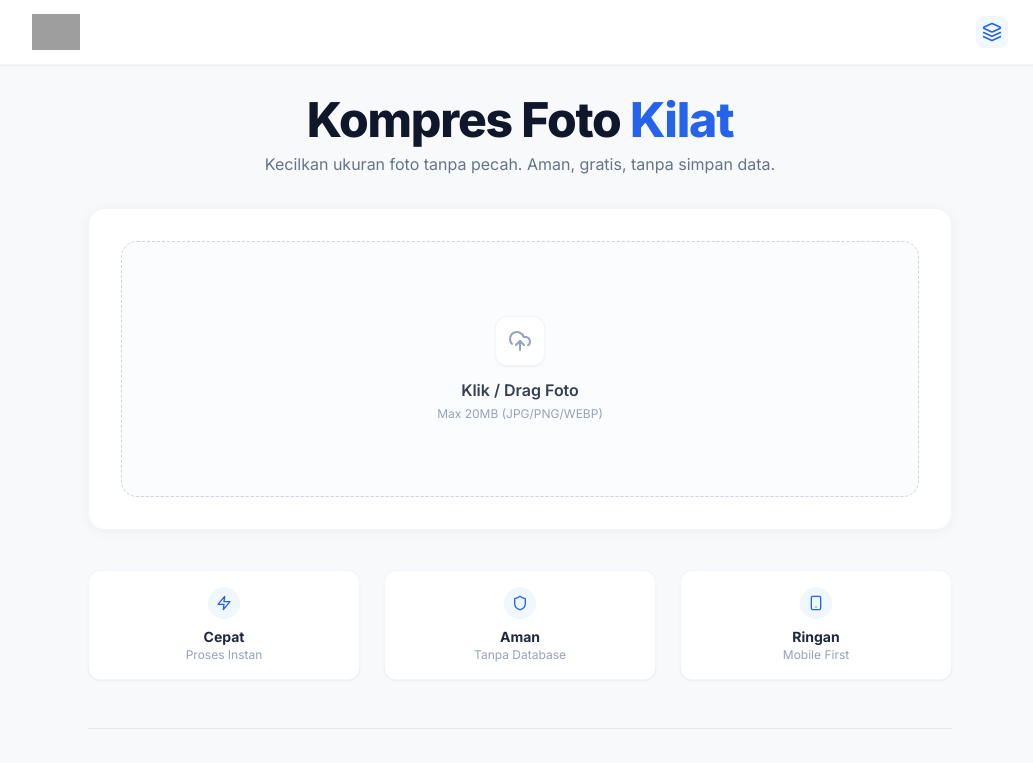
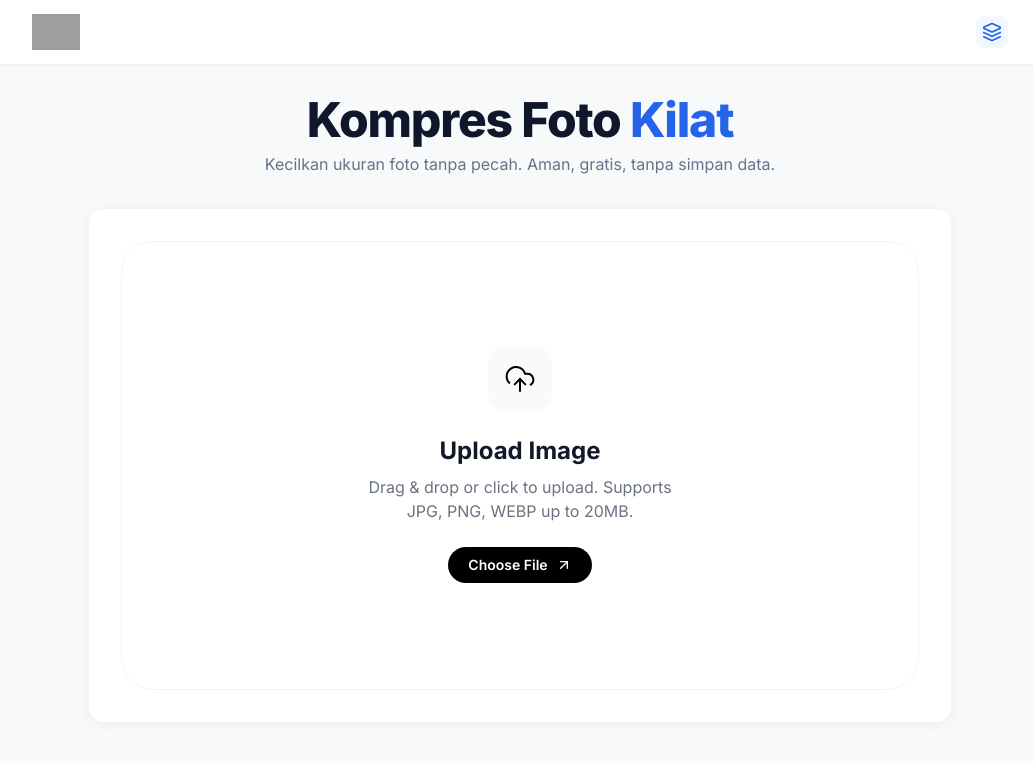
Before and after one commit to sanzzyproject/compress-images-neww, a Next.js app: page / in a window 1280 px wide. Shown: the top 763 px of the page, without its empty margins (120-1153 px from the left). Built offline with nearby package versions, Linux system fonts and the light colour scheme; grey boxes are pictures that could not be loaded.

Commit message:
Update UploadArea.tsx

```diff
--- a/components/UploadArea.tsx
+++ b/components/UploadArea.tsx
@@ -1,5 +1,5 @@
 import React, { useRef, useState } from 'react';
-import { UploadCloud, Image as ImageIcon, Plus } from 'lucide-react';
+import { UploadCloud, Image as ImageIcon, ArrowUpRight } from 'lucide-react';
 
 interface UploadAreaProps {
   onFileSelect: (file: File) => void;
@@ -41,28 +41,29 @@ export default function UploadArea({ onFileSelect }: UploadAreaProps) {
       onDrop={handleDrop}
       onClick={() => inputRef.current?.click()}
       className={`
-        relative w-full h-52 md:h-64 rounded-2xl border border-dashed flex flex-col items-center justify-center cursor-pointer transition-all duration-200
+        group relative w-full aspect-[4/3] md:aspect-video rounded-[2rem] border transition-all duration-300 cursor-pointer overflow-hidden flex flex-col items-center justify-center text-center p-6
         ${isDragging
-          ? 'border-brand-500 bg-brand-50 shadow-inner'
-          : 'border-slate-300 bg-slate-50/50 hover:bg-white hover:border-brand-400'
+          ? 'bg-gray-50 border-gray-300 scale-[0.99]'
+          : 'bg-white border-gray-100 hover:border-gray-200 hover:shadow-lg'
         }
       `}
     >
       <input type="file" className="hidden" ref={inputRef} onChange={handleChange} accept="image/png, image/jpeg, image/webp" />
 
-      <div className={`p-3 rounded-xl mb-3 transition-transform duration-200 ${isDragging ? 'scale-110 bg-white' : 'bg-white shadow-sm border border-slate-100'}`}>
-        {isDragging ? (
-          <Plus className="h-6 w-6 text-brand-600" />
-        ) : (
-          <UploadCloud className="h-6 w-6 text-slate-400" />
-        )}
+      {/* Decorative Icon Circle similar to reference cards */}
+      <div className="w-16 h-16 bg-gray-50 rounded-2xl flex items-center justify-center mb-6 group-hover:scale-110 transition-transform">
+         <UploadCloud className="text-black" size={32} strokeWidth={1.5} />
       </div>
 
-      <h3 className="text-sm md:text-base font-semibold text-slate-700 text-center">
-        {isDragging ? 'Lepaskan File' : 'Klik / Drag Foto'}
-      </h3>
+      <h3 className="text-2xl font-bold text-gray-900 mb-2">Upload Image</h3>
+      <p className="text-gray-500 max-w-xs mx-auto mb-6">
+        Drag & drop or click to upload. Supports JPG, PNG, WEBP up to 20MB.
+      </p>
 
-      <p className="text-xs text-slate-400 mt-1">Max 20MB (JPG/PNG/WEBP)</p>
+      {/* Fake UI Element to match reference button style */}
+      <div className="inline-flex items-center gap-2 px-5 py-2 bg-black text-white rounded-full text-sm font-semibold group-hover:bg-gray-800 transition-colors">
+        Choose File <ArrowUpRight size={16} />
+      </div>
     </div>
   );
 }
```
